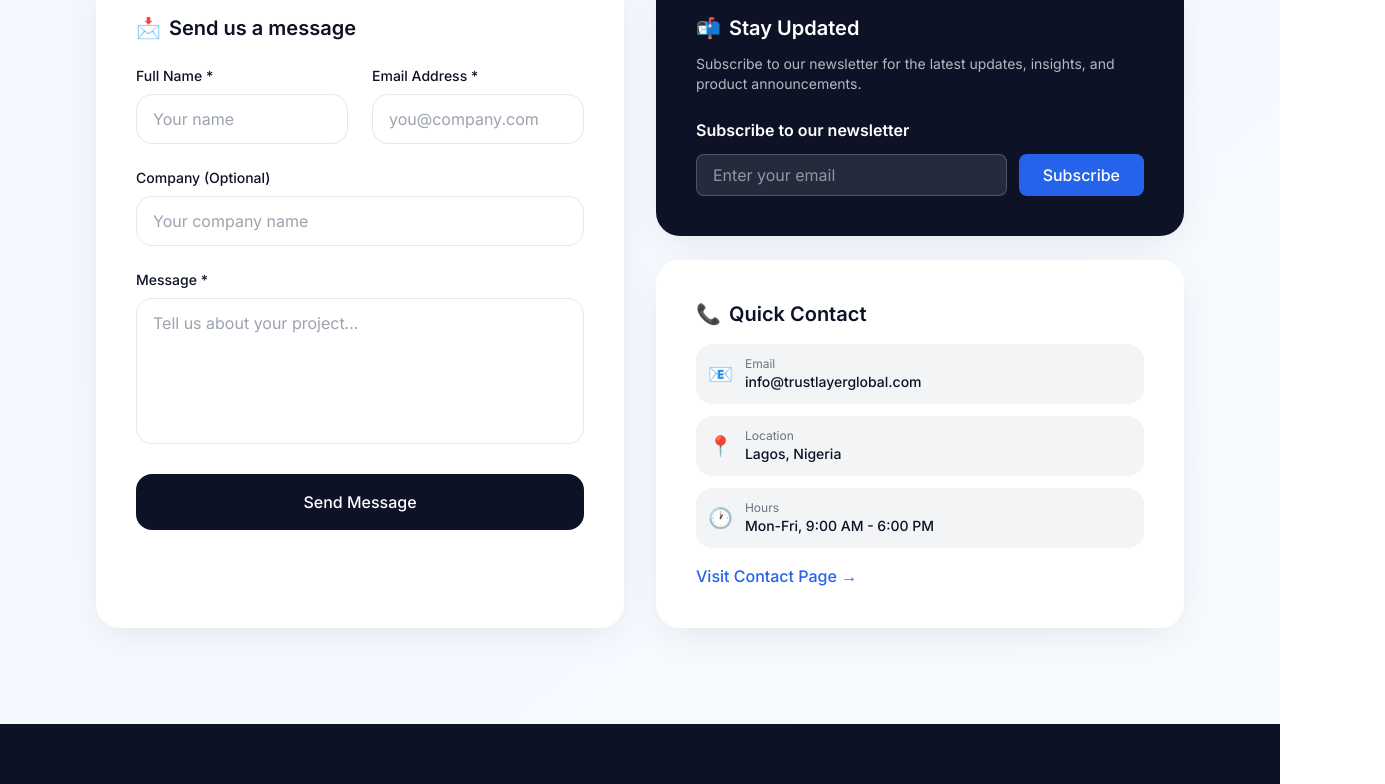
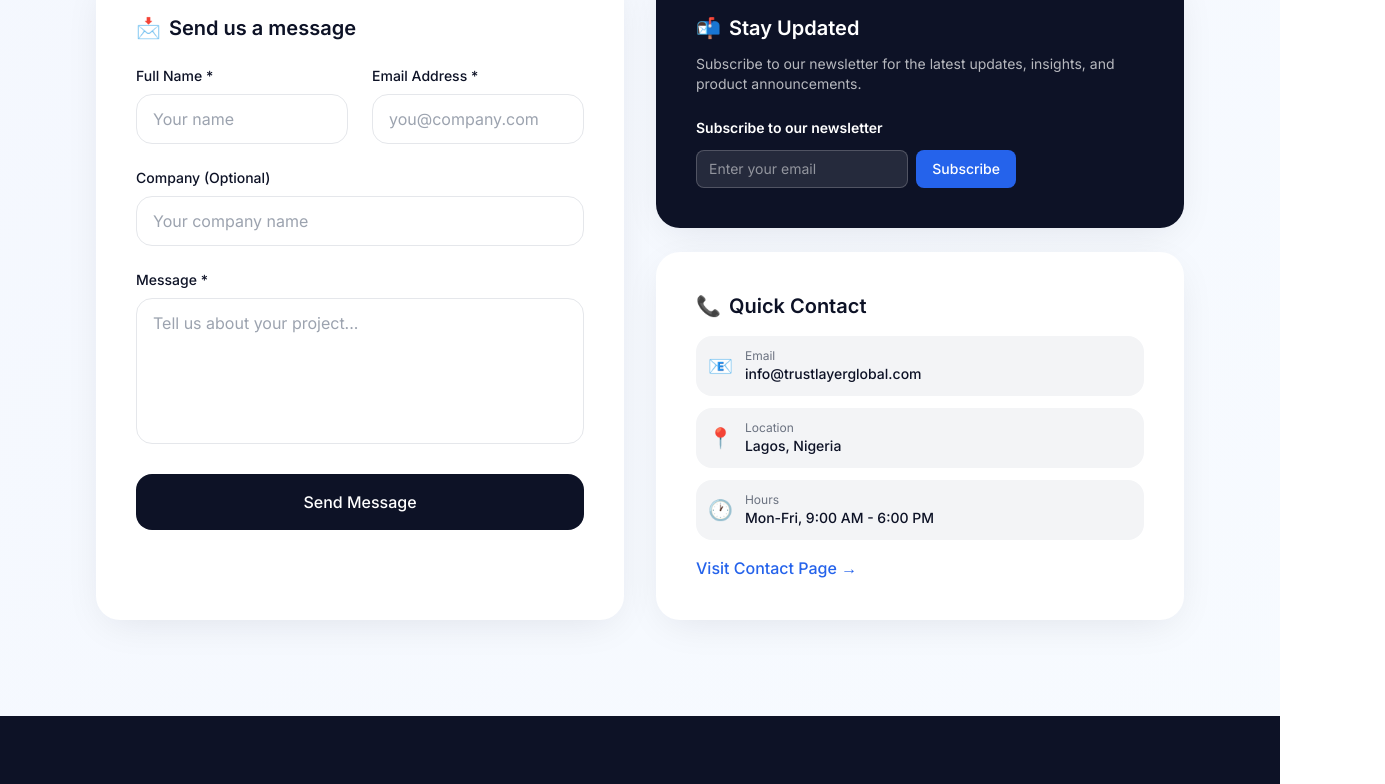
Before and after one commit to Msadiq365/trustlayer-global-web, a Next.js app: page / in a window 1280 px wide. Shown: the part 4031-4815 px from the top of the page, 1385 px wide, since content can reach past the window. Built offline with nearby package versions, Linux system fonts and the light colour scheme; no server answers.

Commit message:
Fix: Newsletter form overflow and width

```diff
--- a/src/components/NewsletterSignup.tsx
+++ b/src/components/NewsletterSignup.tsx
@@ -11,7 +11,6 @@ export default function NewsletterSignup() {
     setStatus('loading')
     setMessage('')
 
-    // Make sure email is valid before sending
     if (!email || !email.includes('@')) {
       setStatus('error')
       setMessage('❌ Please enter a valid email address')
@@ -19,10 +18,7 @@ export default function NewsletterSignup() {
       return
     }
 
-    console.log('📧 Subscribing email:', email) // Debug log
-
     const result = await subscribeNewsletter(email)
-    console.log('📥 Result:', result) // Debug log
 
     if (result.success) {
       setStatus('success')
@@ -38,27 +34,27 @@ export default function NewsletterSignup() {
   }
 
   return (
-    <div className="mt-6">
-      <h4 className="text-white font-semibold mb-3">Subscribe to our newsletter</h4>
-      <form onSubmit={handleSubmit} className="flex flex-col sm:flex-row gap-3">
+    <div className="mt-6 w-full max-w-xs">
+      <h4 className="text-white font-semibold mb-3 text-sm">Subscribe to our newsletter</h4>
+      <form onSubmit={handleSubmit} className="flex flex-col sm:flex-row gap-2">
         <input
           type="email"
           value={email}
           onChange={(e) => setEmail(e.target.value)}
           placeholder="Enter your email"
           required
-          className="flex-1 px-4 py-2 rounded-lg bg-white/10 border border-white/20 text-white placeholder-white/50 focus:outline-none focus:border-primary-light"
+          className="flex-1 px-3 py-2 text-sm rounded-lg bg-white/10 border border-white/20 text-white placeholder-white/50 focus:outline-none focus:border-primary-light min-w-0"
         />
         <button
           type="submit"
           disabled={status === 'loading'}
-          className="px-6 py-2 bg-primary text-white rounded-lg font-medium hover:bg-primary/90 transition disabled:opacity-50 disabled:cursor-not-allowed whitespace-nowrap"
+          className="px-4 py-2 text-sm bg-primary text-white rounded-lg font-medium hover:bg-primary/90 transition disabled:opacity-50 disabled:cursor-not-allowed whitespace-nowrap"
         >
           {status === 'loading' ? 'Subscribing...' : 'Subscribe'}
         </button>
       </form>
       {message && (
-        <p className={`mt-2 text-sm ${status === 'success' ? 'text-green-400' : 'text-red-400'}`}>
+        <p className={`mt-2 text-xs ${status === 'success' ? 'text-green-400' : 'text-red-400'}`}>
           {message}
         </p>
       )}
```
